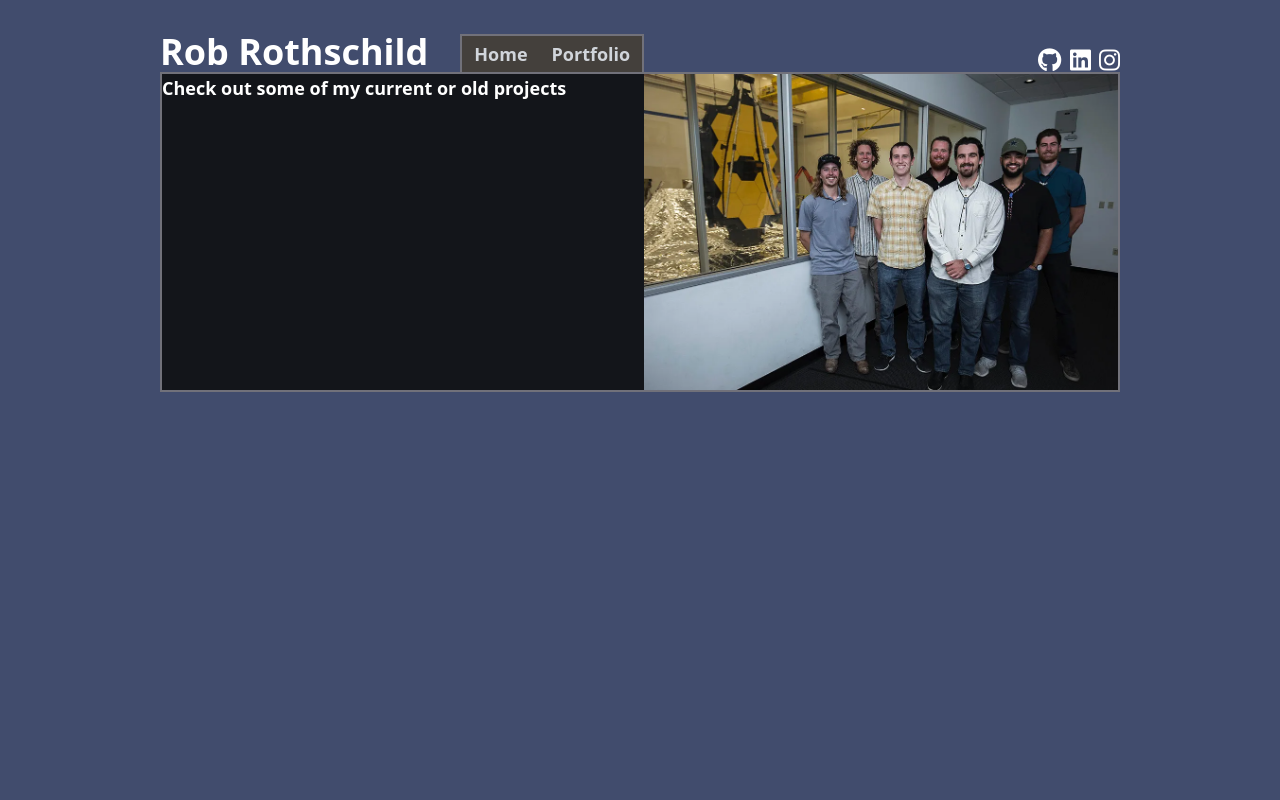
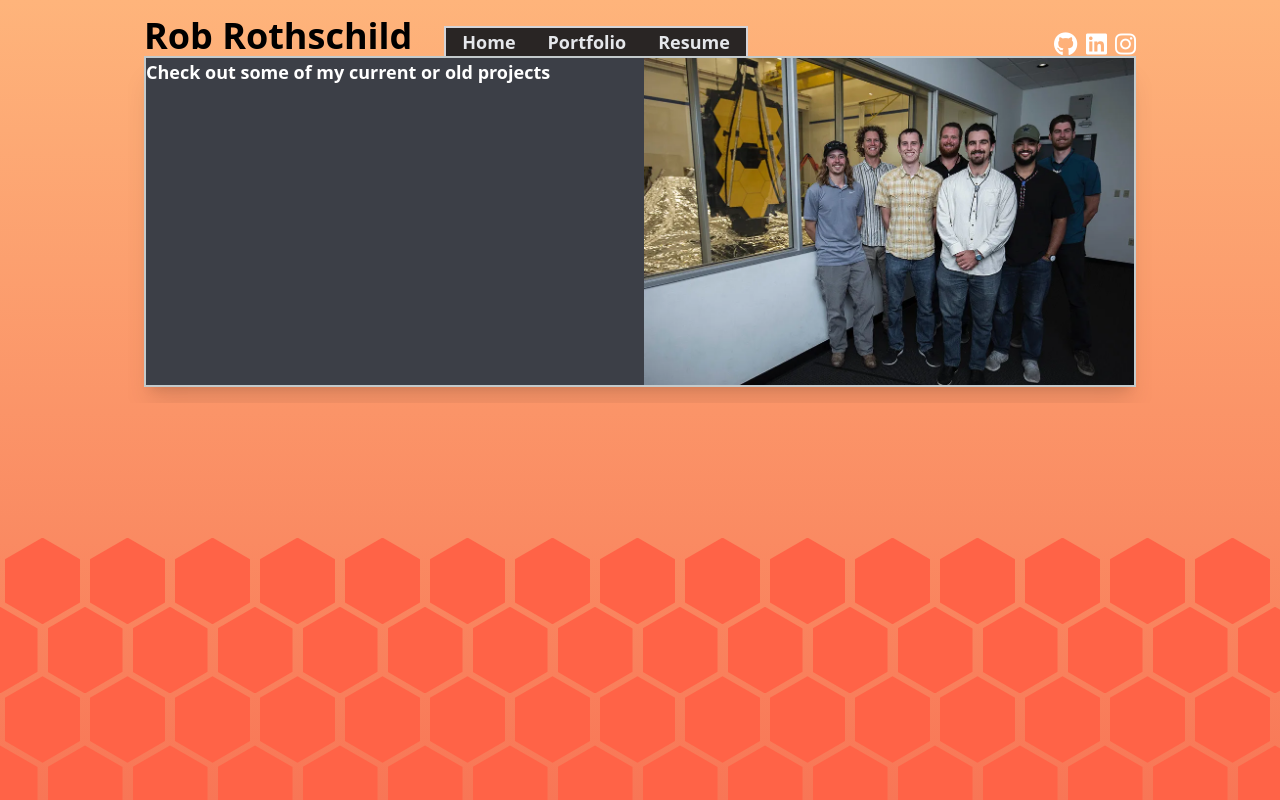
Before and after one commit to rarothschild/home_base, an Astro site: page /portfolio in a window 1280 px wide. Built offline with nearby package versions, Linux system fonts and the light colour scheme; Astro itself is replaced by a stand-in of ours.

Commit message:
adding hexagons to layout, other style updates

```diff
--- /dev/null
+++ b/src/components/Hexagon.astro
@@ -0,0 +1,5 @@
+---
+const { color } = Astro.props; // Optional: Pass color as a prop
+---
+
+<div class="hex" style={`background-color: ${color || '#FF6347'}`}></div>
--- a/src/layouts/Layout.astro
+++ b/src/layouts/Layout.astro
@@ -5,8 +5,12 @@ interface Props {
 
 const { title } = Astro.props;
 
+import Hexagon from '../components/Hexagon.astro';
 import '../styles/global.css';
 
+// Hexagon bacground props
+const rows = 4
+const cols = 40
 ---
 
 <!doctype html>
@@ -24,18 +28,22 @@ import '../styles/global.css';
 		<meta name="generator" content={Astro.generator} />
 		<title>{title}</title>
 	</head>
-	<body class="flex flex-col absolute left-1/2 transform -translate-x-1/2 max-w-5xl w-full
-			text-white p-8">
+	<body class="h-full overflow-x-clip">
+		<div class="flex flex-col p-4 w-full overflow-y-auto
+					absolute left-1/2 transform -translate-x-1/2 max-w-5xl
+					text-white z-10">
 			<!-- Header -->
 			<div class="flex justify-between w-full">
 				<!-- Name & Nav -->
 				<div class="flex place-items-end gap-8">
-				<h1 class="font-bold text-4xl">Rob Rothschild</h1>
-				<nav class="flex border-2 border-b-0 border-zinc-500">
-					<a href="/" class="block px-3 py-1 font-bold text-lg
-						bg-stone-700 text-gray-300 hover:bg-gray-700 hover:text-white ">Home</a>
-					<a href="/portfolio/base_defender" class="block px-3 py-1 font-bold text-lg
-						bg-stone-700 text-gray-300 hover:bg-gray-700 hover:text-white ">Portfolio</a>
+					<h1 class="font-bold text-4xl text-black">Rob Rothschild</h1>
+					<nav class="flex border-2 border-b-0 border-zinc-300">
+						<a href="/" class="block px-4 py-0 font-bold text-lg
+							bg-stone-800 text-gray-200 hover:bg-gray-700 hover:text-white ">Home</a>
+						<a href="/portfolio/base_defender" class="block px-4 py-0 font-bold text-lg
+							bg-stone-800 text-gray-200 hover:bg-gray-700 hover:text-white ">Portfolio</a>
+						<a href="/portfolio/resume" class="block px-4 py-0 font-bold text-lg
+							bg-stone-800 text-gray-200 hover:bg-gray-700 hover:text-white ">Resume</a>
 					</nav>
 				</div>
 				<!-- Icons -->
@@ -52,9 +60,20 @@ import '../styles/global.css';
 				</div>
 			</div>
 			<!-- Content -->
-		<main class="w-full h-full border-2 border-zinc-500">
+			<main class="w-full border-2 z-10 shadow-xl">
 				<slot />
 			</main>
+		</div>
+		<!-- Hex grid background -->
+		<div class="hex-grid fixed z-0 bottom-[-2rem] left-[-5rem]">
+			{Array.from({ length: rows }).map((_, rowIndex) => (
+				<div class={`hex-row ${rowIndex % 2 !== 0 ? 'offset' : ''}`}>
+				{Array.from({ length: cols }).map(() => (
+					<Hexagon />
+				))}
+				</div>
+			))}
+		</div>
 	</body>
 </html>
 <style is:global>
@@ -68,13 +87,23 @@ import '../styles/global.css';
 			rgb(var(--accent-light)) 30%,
 			white 60%
 		);
+		--hex-width: 75px; /* Width of each hexagon */
+		--hex-height: calc(var(--hex-width) * 1.1547); /* Height based on 30° angle */
+  		--hex-spacing: 10px; /* Adjust the spacing between hexagons here */
 	}
 	html {
+		height: 100%;
+  		margin: 0;
+	}
+	body {
 		font-family: system-ui, sans-serif;
-		background: #414c6d;
+		/* background: #1e1e31; */
+		background: linear-gradient(to bottom, #feb47b, #f87656); /* Orange */
+		/* background: linear-gradient(to bottom, #ff7e5f, #feb47b); Orange */
 	}
 	main {
-		background: #13151a;
+		background: #3c3f47;
+		border-color: #c3cacc;
 	}
 	code {
 		font-family:
@@ -87,4 +116,45 @@ import '../styles/global.css';
 			Courier New,
 			monospace;
 	}
+	.hex-grid {
+	display: flex;
+	flex-direction: column;
+	}
+
+	.hex-row {
+	display: flex;
+	}
+
+	.hex-row.offset {
+	margin-left: calc(var(--hex-width) / 2 + var(--hex-spacing) / 2);
+	}
+
+	.hex {
+	width: var(--hex-width);
+	height: var(--hex-height);
+	background-color: #d15d49; /* Tomato color, change as desired */
+	clip-path: polygon(
+		50% 0%,
+		100% 25%,
+		100% 75%,
+		50% 100%,
+		0% 75%,
+		0% 25%
+	);
+	transition: transform 0.5s;
+	}
+
+	.hex:hover {
+	transform: scale(0.8); /* Shrink hexagon on hover */
+	}
+
+	/* Adjust spacing between hexagons in the same row */
+	.hex + .hex {
+	margin-left: var(--hex-spacing);
+	}
+
+	/* Adjust spacing between rows */
+	.hex-row + .hex-row {
+	margin-top: calc(var(--hex-height) * -0.2);
+	}
 </style>
--- a/src/layouts/PortfolioLayout.astro
+++ b/src/layouts/PortfolioLayout.astro
@@ -4,24 +4,29 @@ import Layout from '../layouts/Layout.astro';
 
 <Layout title="Portfolio">
 	<div class="flex flex-col w-full h-full">
-		<div class="flex h-48 w-full divide-x-2 divide-zinc-400 border-b-2 border-zinc-500">
+		<div class="flex h-64 w-full divide-x-2 divide-zinc-400 border-b-2 border-zinc-500">
 			<div class="flex flex-col divide-y-2 divide-zinc-400">
-				<p class="pl-1 font-bold text-base w-full bg-slate-900">Pick an Item:</p>
-				<nav class="flex flex-col w-96 h-full overflow-hidden text-sm divide-y divide-zinc-400 overflow-y-scroll">
+				<p class="p-1 px-3 font-bold text-base w-full bg-zinc-700">Pick an Item:</p>
+				<nav style="background: #6e767a"  class="flex flex-col w-96 h-full overflow-hidden text-sm
+							divide-y divide-zinc-400 p-2 gap-1 overflow-y-scroll">
 					<a href="/portfolio/base_defender" class="block px-3 py-1 font-bold
-							bg-stone-700 text-gray-300 hover:bg-gray-700 hover:text-white ">Base Defender [C++ Game]</a>
+							bg-blue-700 text-gray-300 hover:bg-gray-700 hover:text-white ">Base Defender [C++ Game]</a>
 					<a href="/portfolio/simulytics" class="block px-3 py-1 font-bold
-							bg-stone-700 text-gray-300 hover:bg-gray-700 hover:text-white ">Simulytics [Django/SvelteKit]</a>
+							bg-blue-700 text-gray-300 hover:bg-gray-700 hover:text-white ">Simulytics [Django/SvelteKit]</a>
 					<a href="/portfolio/test_interface" class="block px-3 py-1 font-bold
-							bg-stone-700 text-gray-300 hover:bg-gray-700 hover:text-white ">Test/FEA Interface [MATLAB]</a>
+							bg-blue-700 text-gray-300 hover:bg-gray-700 hover:text-white ">Test/FEA Interface [MATLAB]</a>
 					<a href="/portfolio/stock_trading" class="block px-3 py-1 font-bold
-							bg-stone-700 text-gray-300 hover:bg-gray-700 hover:text-white ">Stock Trading [Python]</a>
+							bg-blue-700 text-gray-300 hover:bg-gray-700 hover:text-white ">Stock Trading [Python]</a>
 					<a href="/portfolio/londonderry_quarry" class="block px-3 py-1 font-bold
-							bg-stone-700 text-gray-300 hover:bg-gray-700 hover:text-white ">Londonderry Quarry [JS/Astro Site]</a>
+							bg-blue-700 text-gray-300 hover:bg-gray-700 hover:text-white ">Londonderry Quarry [JS/Astro Site]</a>
 				</nav>
 			</div>
-			<slot name="description"></slot>
+			<div class="">
+				<slot name="description"></slot>
+			</div>
 		</div>
-		<slot></slot>
+		<div>
+			<slot></slot>
+		</div>
 	</div>
 </Layout>
```
Lines whose indentation alone changed are shown as unchanged.
